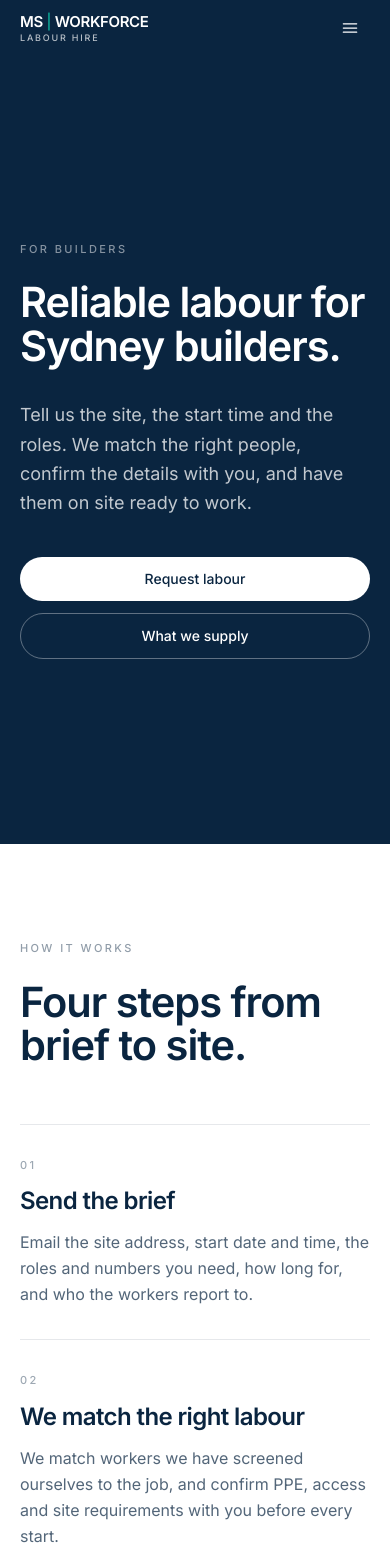
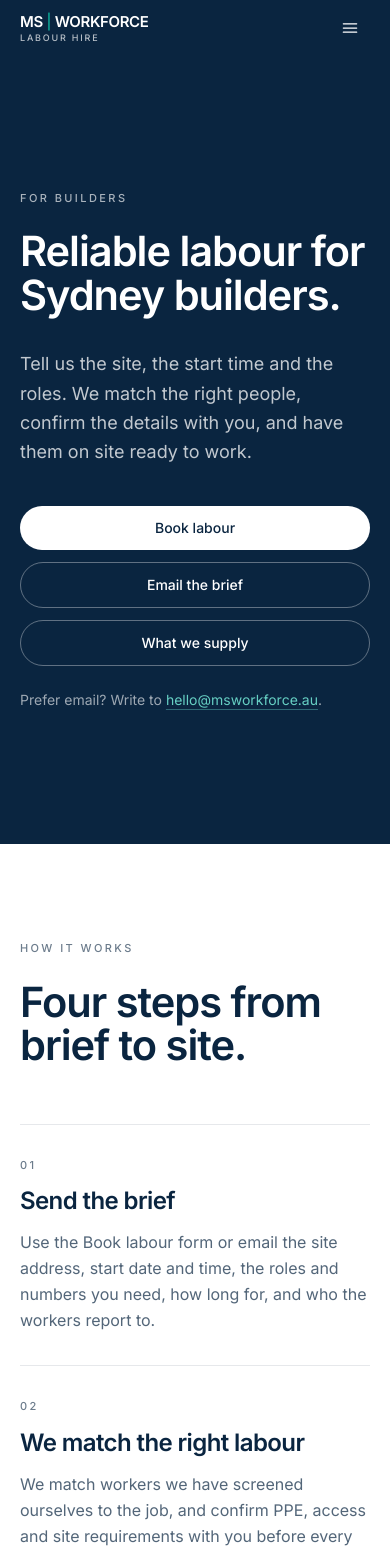
Before and after one commit to curiouscitizen11/MS-Workforce, a Next.js app: page /clients in a window 390 px wide. Shown: the top 1555 px of the page. Built offline with nearby package versions, Linux system fonts and the light colour scheme.

Commit message:
Link Book labour form prominently, 3-step how it works, sticky mobile CTA, tidy footer with both emails

```diff
--- a/app/clients/page.tsx
+++ b/app/clients/page.tsx
@@ -1,6 +1,6 @@
 import type { Metadata } from "next";
 import Link from "next/link";
-import { EMAIL, EMAIL_HREF, REQUEST_LABOUR_HREF, OG_BASE } from "@/components/site";
+import { EMAIL, EMAIL_HREF, REQUEST_LABOUR_HREF, BOOK_LABOUR_URL, OG_BASE } from "@/components/site";
 
 export const metadata: Metadata = {
   title: "Labour Hire for Builders in Sydney",
@@ -19,7 +19,7 @@ export const metadata: Metadata = {
 const steps = [
   {
     title: "Send the brief",
-    body: "Email the site address, start date and time, the roles and numbers you need, how long for, and who the workers report to.",
+    body: "Use the Book labour form or email the site address, start date and time, the roles and numbers you need, how long for, and who the workers report to.",
   },
   {
     title: "We match the right labour",
@@ -66,7 +66,7 @@ const faqs = [
   },
   {
     q: "What do you need from us to get started?",
-    a: "The site address, start date and time, roles and numbers, expected duration, a site contact, and any PPE, access or parking notes. The Request labour button opens an email with these prompts filled in.",
+    a: "The site address, start date and time, roles and numbers, expected duration, a site contact, and any PPE, access or parking notes. The Book labour form asks for each of these, or the Email the brief button opens an email with the same prompts filled in.",
   },
 ];
 
@@ -75,7 +75,7 @@ export default function ClientsPage() {
     <>
       <section className="flex screen items-center bg-navy text-white">
         <div className="wrap py-24 sm:py-28">
-          <p className="kicker text-white/50">For builders</p>
+          <p className="kicker text-white/65">For builders</p>
           <h1 className="display mt-6">Reliable labour for Sydney builders.</h1>
           <p className="lede mt-8 text-white/75">
             Tell us the site, the start time and the roles. We match the right
@@ -83,24 +83,40 @@ export default function ClientsPage() {
             to work.
           </p>
           <div className="mt-10 flex flex-col gap-3 sm:flex-row">
-            <a href={REQUEST_LABOUR_HREF} className="pill pill-light w-full sm:w-auto">
-              Request labour
+            <a
+              href={BOOK_LABOUR_URL}
+              target="_blank"
+              rel="noopener noreferrer"
+              className="pill pill-light w-full sm:w-auto"
+            >
+              Book labour
+              <span className="sr-only"> (form opens in a new tab)</span>
+            </a>
+            <a href={REQUEST_LABOUR_HREF} className="pill pill-line w-full sm:w-auto">
+              Email the brief
             </a>
             <Link href="/services" className="pill pill-line w-full sm:w-auto">
               What we supply
             </Link>
           </div>
+          <p className="mt-6 text-sm text-white/60">
+            Prefer email? Write to{" "}
+            <a href={EMAIL_HREF} className="text-teal-300 underline decoration-teal-300/40 underline-offset-4 hover:text-white">
+              {EMAIL}
+            </a>
+            .
+          </p>
         </div>
       </section>
 
       <section className="flex screen items-center bg-white text-navy">
         <div className="wrap py-24 sm:py-28">
-          <p className="kicker text-navy/45">How it works</p>
+          <p className="kicker text-navy/60">How it works</p>
           <h2 className="display mt-6">Four steps from brief to site.</h2>
           <ol className="mt-14 border-b border-navy/10">
             {steps.map((step, index) => (
               <li key={step.title} className="stack-row border-t border-navy/10">
-                <span className="kicker text-navy/40 sm:col-span-2">0{index + 1}</span>
+                <span className="kicker text-navy/60 sm:col-span-2">0{index + 1}</span>
                 <div className="sm:col-span-10">
                   <h3 className="text-2xl font-semibold tracking-tight sm:text-4xl">{step.title}</h3>
                   <p className="mt-3 max-w-2xl text-base leading-relaxed text-navy/70 sm:text-lg">
@@ -115,7 +131,7 @@ export default function ClientsPage() {
 
       <section className="flex screen items-center bg-navy text-white">
         <div className="wrap py-24 sm:py-28">
-          <p className="kicker text-white/50">Builders FAQ</p>
+          <p className="kicker text-white/65">Builders FAQ</p>
           <h2 className="display mt-6">Common questions.</h2>
           <div className="mt-14 border-b border-white/10">
             {faqs.map((item) => (
@@ -124,7 +140,7 @@ export default function ClientsPage() {
                   <span>{item.q}</span>
                   <span
                     aria-hidden="true"
-                    className="mt-1 flex-none text-2xl font-normal leading-none text-teal transition group-open:rotate-45"
+                    className="mt-1 flex-none text-2xl font-normal leading-none text-teal-300 transition group-open:rotate-45"
                   >
                     +
                   </span>
@@ -140,19 +156,31 @@ export default function ClientsPage() {
 
       <section className="flex screen items-center bg-white text-navy">
         <div className="wrap py-24 sm:py-28">
-          <p className="kicker text-navy/45">Request labour</p>
+          <p className="kicker text-navy/60">Request labour</p>
           <h2 className="display mt-6">Send us the brief.</h2>
           <p className="lede mt-8 text-navy/70">
-            One email with the site, start time, roles and numbers is all it
-            takes. Every request gets a personal reply from the owner.
+            Fill in the Book labour form with the site, start time, roles and
+            numbers, or send the same details by email. Every request gets a
+            personal reply from the owner.
           </p>
           <div className="mt-10 flex flex-col items-start gap-6">
-            <a href={REQUEST_LABOUR_HREF} className="pill pill-dark">
-              Request labour
-            </a>
+            <div className="flex w-full flex-col gap-3 sm:w-auto sm:flex-row">
+              <a
+                href={BOOK_LABOUR_URL}
+                target="_blank"
+                rel="noopener noreferrer"
+                className="pill pill-teal w-full sm:w-auto"
+              >
+                Book labour
+                <span className="sr-only"> (form opens in a new tab)</span>
+              </a>
+              <a href={REQUEST_LABOUR_HREF} className="pill pill-line-dark w-full sm:w-auto">
+                Email the brief
+              </a>
+            </div>
             <a
               href={EMAIL_HREF}
-              className="break-all text-lg font-medium text-teal underline decoration-teal/40 underline-offset-4 sm:text-2xl"
+              className="break-all text-lg font-medium text-teal-600 underline decoration-teal-600/40 underline-offset-4 sm:text-2xl"
             >
               {EMAIL}
             </a>
--- a/app/page.tsx
+++ b/app/page.tsx
@@ -1,5 +1,5 @@
 import Link from "next/link";
-import { REQUEST_LABOUR_HREF } from "@/components/site";
+import { REQUEST_LABOUR_HREF, BOOK_LABOUR_URL } from "@/components/site";
 
 const roles = [
   {
@@ -29,20 +29,16 @@ const supply = [
 
 const steps = [
   {
-    title: "Send the brief",
-    body: "Site, start time, roles, numbers and how long you need them. One email is enough.",
+    title: "Book labour",
+    body: "Fill in the Book labour form or email the brief: site, start time, roles, numbers and how long you need them.",
   },
   {
-    title: "We match the right labour",
-    body: "We match workers we have screened ourselves to the job and confirm site requirements with you before every start.",
+    title: "We match and confirm",
+    body: "We match workers we have screened ourselves to the job and confirm PPE, access and site requirements with you before the start.",
   },
   {
     title: "Crew on site",
-    body: "Workers arrive briefed on the site, the start time and who to report to. Your site team directs the work.",
-  },
-  {
-    title: "Simple weekly invoicing",
-    body: "One clear weekly invoice based on approved hours. No surprises.",
+    body: "Workers arrive briefed on the site, the start time and who to report to. Your site team directs the work, and you get one weekly invoice on approved hours.",
   },
 ];
 
@@ -57,8 +53,8 @@ export default function HomePage() {
   return (
     <>
       <section className="flex screen items-center bg-navy text-white">
-        <div className="wrap py-24 sm:py-28">
-          <p className="kicker text-white/50">Construction labour hire · Greater Sydney</p>
+        <div className="wrap py-20 sm:py-28 lg:py-32">
+          <p className="kicker text-white/65">Construction labour hire · Greater Sydney</p>
           <h1 className="display mt-6">Construction labour, on site when you need them.</h1>
           <p className="lede mt-8 text-white/75">
             MS Workforce supplies general labourers, trade assistants and site
@@ -66,8 +62,17 @@ export default function HomePage() {
             of labour to a crew for the whole stage.
           </p>
           <div className="mt-10 flex flex-col gap-3 sm:flex-row">
-            <a href={REQUEST_LABOUR_HREF} className="pill pill-light w-full sm:w-auto">
-              Request labour
+            <a
+              href={BOOK_LABOUR_URL}
+              target="_blank"
+              rel="noopener noreferrer"
+              className="pill pill-light w-full sm:w-auto"
+            >
+              Book labour
+              <span className="sr-only"> (form opens in a new tab)</span>
+            </a>
+            <a href={REQUEST_LABOUR_HREF} className="pill pill-line w-full sm:w-auto">
+              Email the brief
             </a>
             <Link href="/candidates" className="pill pill-line w-full sm:w-auto">
               Find work
@@ -78,12 +83,12 @@ export default function HomePage() {
 
       <section className="flex screen items-center bg-white text-navy">
         <div className="wrap py-24 sm:py-28">
-          <p className="kicker text-navy/45">What we supply</p>
+          <p className="kicker text-navy/60">What we supply</p>
           <h2 className="display mt-6">Labour for every stage of the build.</h2>
           <ul className="mt-14 border-b border-navy/10">
             {roles.map((item, index) => (
               <li key={item.title} className="stack-row border-t border-navy/10">
-                <span className="kicker text-navy/40 sm:col-span-3">0{index + 1}</span>
+                <span className="kicker text-navy/60 sm:col-span-3">0{index + 1}</span>
                 <div className="sm:col-span-9">
                   <h3 className="text-2xl font-semibold tracking-tight sm:text-4xl">
                     {item.title}
@@ -105,7 +110,7 @@ export default function HomePage() {
 
       <section className="flex screen items-center bg-navy text-white">
         <div className="wrap py-24 sm:py-28">
-          <p className="kicker text-white/50">Ways to book</p>
+          <p className="kicker text-white/65">Ways to book</p>
           <h2 className="display mt-6">From one day to the whole job.</h2>
           <ul className="mt-14 grid gap-px overflow-hidden rounded-3xl bg-white/10 sm:grid-cols-2">
             {supply.map((item) => (
@@ -120,24 +125,31 @@ export default function HomePage() {
 
       <section className="flex screen items-center bg-white text-navy">
         <div className="wrap py-24 sm:py-28">
-          <p className="kicker text-navy/45">How it works</p>
-          <h2 className="display mt-6">Brief in. Crew on site.</h2>
-          <ol className="mt-14 border-b border-navy/10">
+          <p className="kicker text-navy/60">How it works</p>
+          <h2 className="display mt-6">Three steps. Brief in, crew on site.</h2>
+          <ol className="mt-14 grid gap-5 md:grid-cols-3">
             {steps.map((step, index) => (
-              <li key={step.title} className="stack-row border-t border-navy/10">
-                <span className="kicker text-navy/40 sm:col-span-3">Step 0{index + 1}</span>
-                <div className="sm:col-span-9">
-                  <h3 className="text-2xl font-semibold tracking-tight sm:text-4xl">{step.title}</h3>
-                  <p className="mt-3 max-w-xl text-base leading-relaxed text-navy/70 sm:text-lg">
-                    {step.body}
-                  </p>
-                </div>
+              <li
+                key={step.title}
+                className="group rounded-3xl border border-navy/10 bg-white p-6 transition duration-200 hover:-translate-y-1 hover:border-teal-600/40 hover:shadow-lg motion-reduce:transform-none sm:p-8"
+              >
+                <span className="flex h-10 w-10 items-center justify-center rounded-full bg-teal-600 text-sm font-semibold text-white">
+                  {index + 1}
+                </span>
+                <h3 className="mt-6 text-2xl font-semibold tracking-tight sm:text-3xl">{step.title}</h3>
+                <p className="mt-3 text-base leading-relaxed text-navy/70 sm:text-lg">{step.body}</p>
               </li>
             ))}
           </ol>
           <div className="mt-12 flex flex-col gap-3 sm:flex-row">
-            <a href={REQUEST_LABOUR_HREF} className="pill pill-dark w-full sm:w-auto">
-              Request labour
+            <a
+              href={BOOK_LABOUR_URL}
+              target="_blank"
+              rel="noopener noreferrer"
+              className="pill pill-teal w-full sm:w-auto"
+            >
+              Book labour
+              <span className="sr-only"> (form opens in a new tab)</span>
             </a>
             <Link href="/clients" className="pill pill-line-dark w-full sm:w-auto">
               Builders FAQ
@@ -148,7 +160,7 @@ export default function HomePage() {
 
       <section className="flex screen items-center bg-navy text-white">
         <div className="wrap py-24 sm:py-28">
-          <p className="kicker text-white/50">Our standard</p>
+          <p className="kicker text-white/65">Our standard</p>
           <h2 className="display mt-6">The same standard on every start.</h2>
           <ul className="mt-14 border-b border-white/10">
             {standards.map((item) => (
@@ -163,7 +175,7 @@ export default function HomePage() {
 
       <section className="flex screen items-center bg-white text-navy">
         <div className="wrap py-24 sm:py-28">
-          <p className="kicker text-navy/45">Where we work</p>
+          <p className="kicker text-navy/60">Where we work</p>
           <h2 className="display mt-6">Greater Sydney, based on the Northern Beaches.</h2>
           <p className="lede mt-8 text-navy/70">
             We supply construction labour to sites across Greater Sydney, from
@@ -175,24 +187,26 @@ export default function HomePage() {
 
       <section className="grid screen grid-rows-2 bg-navy text-white md:grid-cols-2 md:grid-rows-1">
         <a
-          href={REQUEST_LABOUR_HREF}
-          className="flex flex-col justify-end border-b border-white/10 px-5 py-16 focus-visible:outline focus-visible:outline-2 focus-visible:outline-offset-[-6px] focus-visible:outline-teal sm:px-10 md:border-b-0 md:border-r"
+          href={BOOK_LABOUR_URL}
+          target="_blank"
+          rel="noopener noreferrer"
+          className="group flex flex-col justify-end border-b transition-colors hover:bg-white/[0.03] border-white/10 px-5 py-16 focus-visible:outline focus-visible:outline-2 focus-visible:outline-offset-[-6px] focus-visible:outline-teal sm:px-10 md:border-b-0 md:border-r"
         >
-          <p className="kicker text-white/50">For builders</p>
+          <p className="kicker text-white/65">For builders</p>
           <h2 className="mt-4 max-w-md text-4xl font-semibold tracking-tight sm:text-5xl">
             Need labour on site? Send us the brief.
           </h2>
-          <span className="mt-8 text-sm font-medium text-teal">Request labour</span>
+          <span className="mt-8 text-sm font-medium text-teal-300 transition group-hover:translate-x-1">Book labour →<span className="sr-only"> (form opens in a new tab)</span></span>
         </a>
         <Link
           href="/candidates"
-          className="flex flex-col justify-end px-5 py-16 focus-visible:outline focus-visible:outline-2 focus-visible:outline-offset-[-6px] focus-visible:outline-teal sm:px-10"
+          className="group flex flex-col justify-end px-5 transition-colors hover:bg-white/[0.03] py-16 focus-visible:outline focus-visible:outline-2 focus-visible:outline-offset-[-6px] focus-visible:outline-teal sm:px-10"
         >
-          <p className="kicker text-white/50">For workers</p>
+          <p className="kicker text-white/65">For workers</p>
           <h2 className="mt-4 max-w-md text-4xl font-semibold tracking-tight sm:text-5xl">
             Looking for construction work in Sydney? Register with us.
           </h2>
-          <span className="mt-8 text-sm font-medium text-teal">Find work</span>
+          <span className="mt-8 text-sm font-medium text-teal-300 transition group-hover:translate-x-1">Find work →</span>
         </Link>
       </section>
     </>
--- a/components/Footer.tsx
+++ b/components/Footer.tsx
@@ -1,5 +1,12 @@
 import Link from "next/link";
-import { EMAIL, EMAIL_HREF, REQUEST_LABOUR_HREF } from "@/components/site";
+import {
+  BOOK_LABOUR_URL,
+  EMAIL,
+  EMAIL_HREF,
+  JOBS_EMAIL,
+  JOBS_EMAIL_HREF,
+  REQUEST_LABOUR_HREF,
+} from "@/components/site";
 
 const links = [
   { name: "Services", href: "/services" },
@@ -9,12 +16,14 @@ const links = [
   { name: "Contact", href: "/contact" },
 ];
 
+const linkClass = "transition-colors hover:text-white";
+
 export default function Footer() {
   return (
     <footer className="relative z-0 bg-navy text-white">
       <div className="wrap py-16 sm:py-20">
-        <div className="grid gap-14 md:grid-cols-12">
-          <div className="md:col-span-5">
+        <div className="grid gap-12 md:grid-cols-12">
+          <div className="md:col-span-4">
             <div className="leading-none">
               <div className="text-lg font-semibold tracking-tight">
                 MS <span className="text-teal">|</span> WORKFORCE
@@ -25,17 +34,16 @@ export default function Footer() {
             </div>
             <p className="mt-6 max-w-xs text-sm leading-relaxed text-white/65">
               Construction labour hire for builders across Greater Sydney.
-              General labourers, trade assistants and site support, on site
-              when you need them.
+              Based on the Northern Beaches.
             </p>
           </div>
 
-          <div className="md:col-span-3">
-            <h2 className="kicker text-white/45">Pages</h2>
-            <ul className="mt-5 space-y-3 text-sm">
+          <div className="md:col-span-2">
+            <h2 className="kicker text-white/65">Pages</h2>
+            <ul className="mt-5 space-y-3 text-sm text-white/80">
               {links.map((item) => (
                 <li key={item.href}>
-                  <Link href={item.href} className="text-white/80 hover:text-white">
+                  <Link href={item.href} className={linkClass}>
                     {item.name}
                   </Link>
                 </li>
@@ -43,27 +51,52 @@ export default function Footer() {
             </ul>
           </div>
 
-          <div className="md:col-span-4">
-            <h2 className="kicker text-white/45">Contact</h2>
-            <ul className="mt-5 space-y-3 text-sm text-white/75">
+          <div className="md:col-span-3">
+            <h2 className="kicker text-white/65">Builders</h2>
+            <ul className="mt-5 space-y-3 text-sm text-white/80">
               <li>
-                <a href={EMAIL_HREF} className="break-all text-teal hover:text-white">
+                <a href={EMAIL_HREF} className="break-all text-teal-300 transition-colors hover:text-white">
                   {EMAIL}
                 </a>
               </li>
-              <li>Based on the Northern Beaches</li>
-              <li>Supplying sites across Greater Sydney</li>
               <li>
-                <a href={REQUEST_LABOUR_HREF} className="font-medium text-white hover:text-teal">
-                  Request labour
+                <a href={BOOK_LABOUR_URL} target="_blank" rel="noopener noreferrer" className={linkClass}>
+                  Book labour form<span className="sr-only"> (opens in a new tab)</span>
                 </a>
+              </li>
+              <li>
+                <a href={REQUEST_LABOUR_HREF} className={linkClass}>
+                  Email the brief
+                </a>
+              </li>
+            </ul>
+          </div>
+
+          <div className="md:col-span-3">
+            <h2 className="kicker text-white/65">Workers</h2>
+            <ul className="mt-5 space-y-3 text-sm text-white/80">
+              <li>
+                <a href={JOBS_EMAIL_HREF} className="break-all text-teal-300 transition-colors hover:text-white">
+                  {JOBS_EMAIL}
+                </a>
+              </li>
+              <li>
+                <Link href="/candidates#register" className={linkClass}>
+                  Register for work
+                </Link>
+              </li>
+              <li>
+                <Link href="/candidates#tickets" className={linkClass}>
+                  Get your tickets
+                </Link>
               </li>
             </ul>
           </div>
         </div>
 
-        <div className="mt-16 border-t border-white/10 pt-6 text-xs text-white/45">
-          © {new Date().getFullYear()} MS Workforce. All rights reserved.
+        <div className="mt-16 flex flex-col gap-2 border-t border-white/10 pt-6 text-xs text-white/55 sm:flex-row sm:justify-between">
+          <span>© {new Date().getFullYear()} MS Workforce. All rights reserved.</span>
+          <span>Supplying construction sites across Greater Sydney, NSW.</span>
         </div>
       </div>
     </footer>
--- a/components/Header.tsx
+++ b/components/Header.tsx
@@ -3,7 +3,7 @@
 import Link from "next/link";
 import { usePathname } from "next/navigation";
 import { useEffect, useState } from "react";
-import { REQUEST_LABOUR_HREF } from "@/components/site";
+import { BOOK_LABOUR_URL } from "@/components/site";
 
 const navigation = [
   { name: "Home", href: "/" },
@@ -74,10 +74,12 @@ export default function Header() {
             );
           })}
           <a
-            href={REQUEST_LABOUR_HREF}
-            className="hidden rounded-full bg-teal px-4 py-1.5 text-[13px] font-medium text-white transition hover:bg-teal-600 focus-visible:outline focus-visible:outline-2 focus-visible:outline-offset-4 focus-visible:outline-teal lg:inline-flex"
+            href={BOOK_LABOUR_URL}
+            target="_blank"
+            rel="noopener noreferrer"
+            className="hidden rounded-full bg-teal-600 px-4 py-1.5 text-[13px] font-medium text-white transition hover:bg-teal-700 focus-visible:outline focus-visible:outline-2 focus-visible:outline-offset-4 focus-visible:outline-teal lg:inline-flex"
           >
-            Request labour
+            Book labour
           </a>
         </nav>
 
@@ -135,11 +137,13 @@ export default function Header() {
             })}
           </ul>
           <a
-            href={REQUEST_LABOUR_HREF}
+            href={BOOK_LABOUR_URL}
+            target="_blank"
+            rel="noopener noreferrer"
             className="pill pill-light mt-8 w-full"
             onClick={() => setOpen(false)}
           >
-            Request labour
+            Book labour
           </a>
         </nav>
       ) : null}
--- /dev/null
+++ b/components/StickyCta.tsx
@@ -0,0 +1,26 @@
+import Link from "next/link";
+import { BOOK_LABOUR_URL } from "@/components/site";
+
+export default function StickyCta() {
+  return (
+    <div
+      className="fixed inset-x-0 bottom-0 z-40 border-t border-white/10 bg-navy/95 px-4 pt-3 backdrop-blur md:hidden"
+      style={{ paddingBottom: "calc(0.75rem + env(safe-area-inset-bottom))" }}
+    >
+      <div className="mx-auto grid max-w-md grid-cols-2 gap-3">
+        <a
+          href={BOOK_LABOUR_URL}
+          target="_blank"
+          rel="noopener noreferrer"
+          className="pill pill-teal w-full px-4"
+        >
+          Book labour
+          <span className="sr-only"> (form opens in a new tab)</span>
+        </a>
+        <Link href="/candidates#register" className="pill pill-line w-full px-4">
+          Apply for work
+        </Link>
+      </div>
+    </div>
+  );
+}
```
